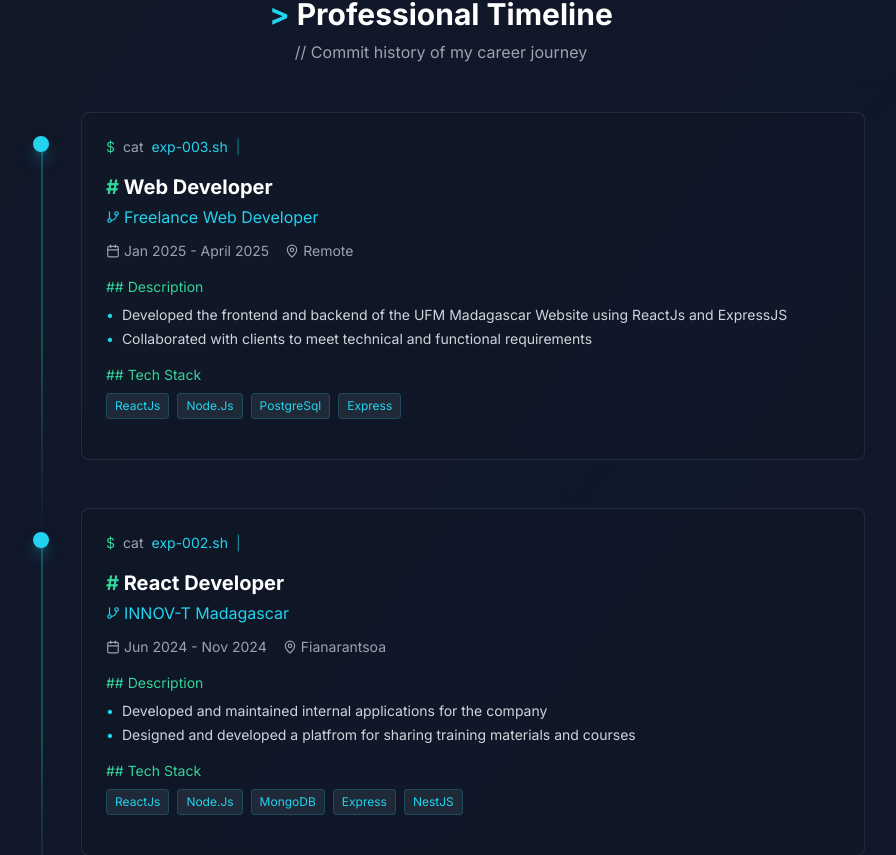
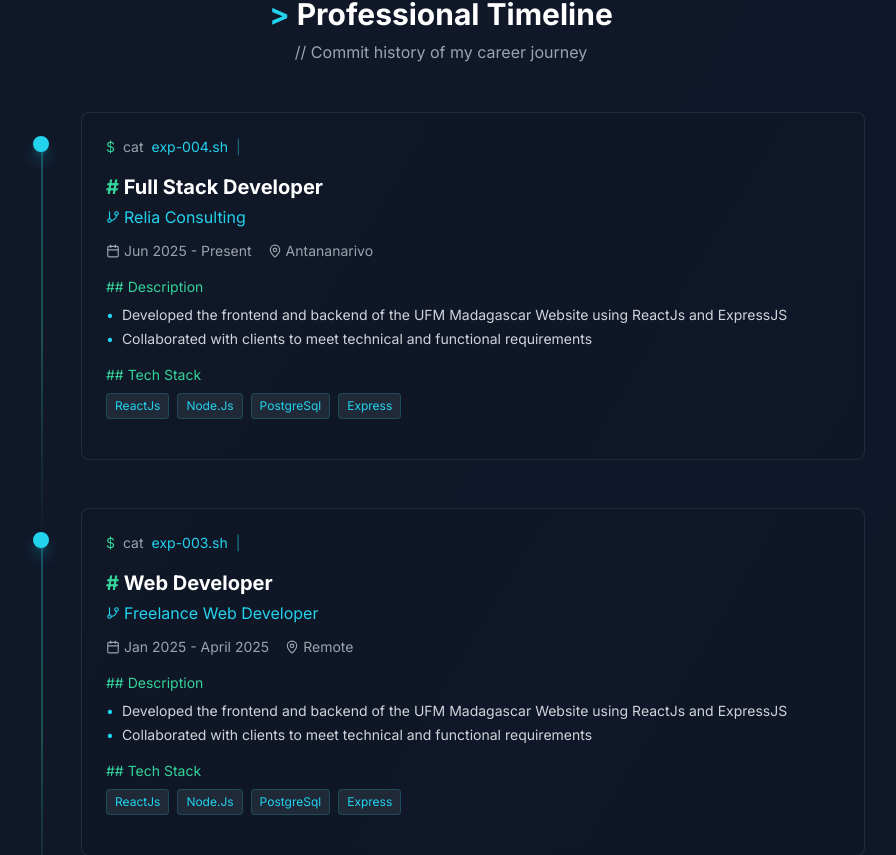
Before and after one commit to OsirisJr16/junior-portfolio, a React (Vite) app: page / in a window 1280 px wide. Shown: the part 1951-2806 px from the top of the page, without its empty margins (199-1095 px from the left). Built offline with nearby package versions, Linux system fonts and the light colour scheme.

Commit message:
add: include new experience entry for Relia Consulting

```diff
--- a/src/data/constants.ts
+++ b/src/data/constants.ts
@@ -42,6 +42,18 @@ export const projects: Project[] = [
 ];
 
 export const experiences: Experience[] = [
+    {
+      id: 'exp-004',
+      company: 'Relia Consulting',
+      role: 'Full Stack Developer',
+      duration: 'Jun 2025 - Present',
+      location: 'Antananarivo',
+      description: [
+        'Developed the frontend and backend of the UFM Madagascar Website using ReactJs and ExpressJS',
+        'Collaborated with clients to meet technical and functional requirements',
+      ],
+      technologies: ['ReactJs', 'Node.Js', 'PostgreSql' , 'Express'],
+    },
    {
     id: 'exp-003',
     company: 'Freelance Web Developer',
```
